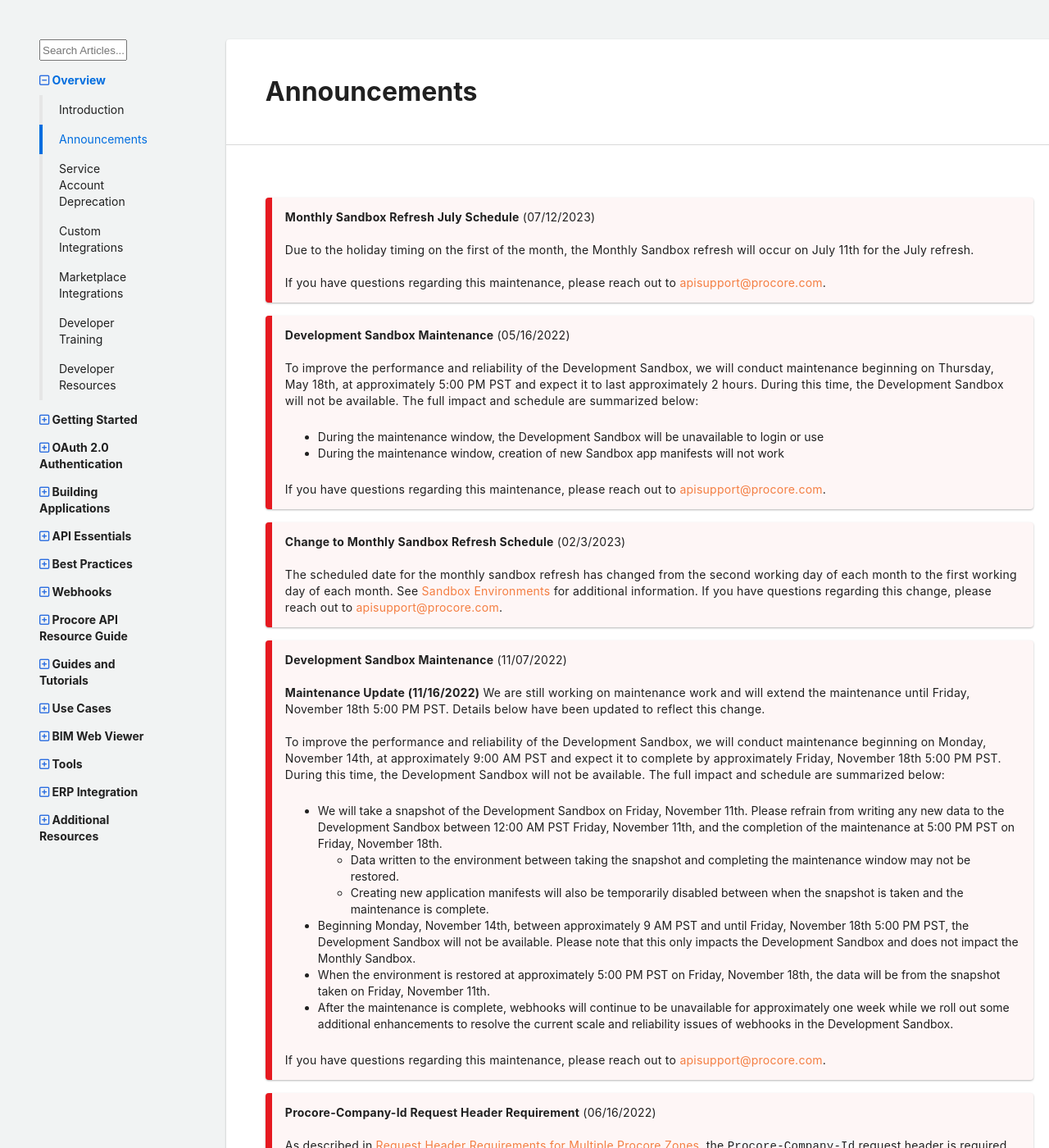
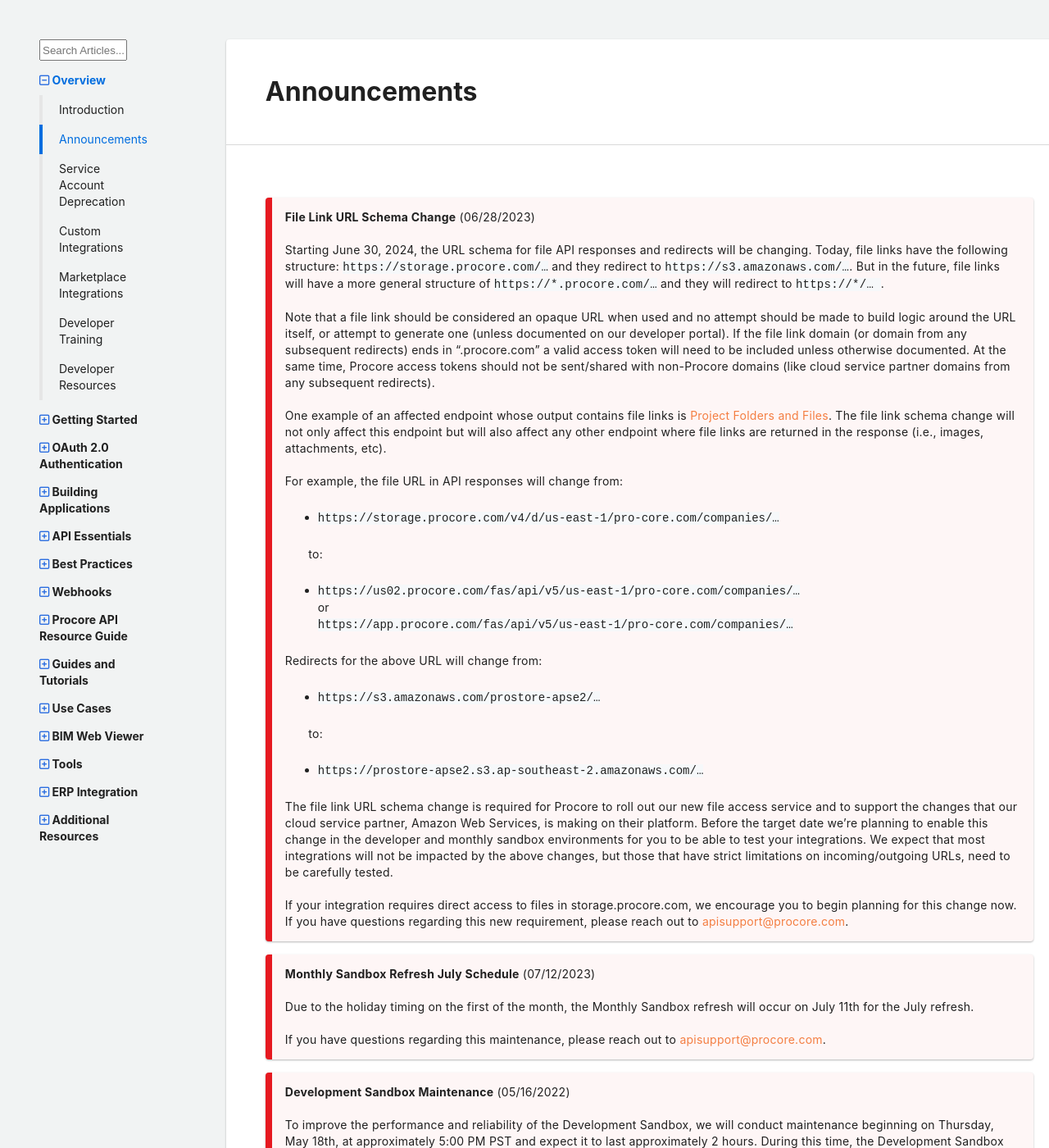
Before and after one commit to procore/documentation, a Jekyll site: the page built from overview/announcements.md, in a window 1280 px wide and 1400 px high. Shown: the whole window at 82% size. Built offline with Jekyll 4.4.1, drawn with Linux system fonts in a browser that asks for light colours; comment, search, counter and statistics services are not loaded.

Commit message:
DOCS-719 file link URL change (#174)
* New announcment for file link URL schema change

* Announcement for new file link URL schema

```diff
--- a/overview/announcements.md
+++ b/overview/announcements.md
@@ -4,6 +4,43 @@ title: Announcements
 layout: default
 section_title: Overview
 ---
+
+>**File Link URL Schema Change** (06/28/2023)
+>
+>Starting June 30, 2024, the URL schema for file API responses and redirects will be changing.
+>Today, file links have the following structure: `https://storage.procore.com/…` and they redirect to `https://s3.amazonaws.com/…`.
+>But in the future, file links will have a more general structure of `https://*.procore.com/…` and they will redirect to `https://*/… `.
+>
+> Note that a file link should be considered an opaque URL when used and no attempt should be made to build logic around the URL itself, or attempt to generate one (unless documented on our developer portal).
+>If the file link domain (or domain from any subsequent redirects) ends in ".procore.com" a valid access token will need to be included unless otherwise documented.
+>At the same time, Procore access tokens should not be sent/shared with non-Procore domains (like cloud service partner domains from any subsequent redirects).
+>
+>One example of an affected endpoint whose output contains file links is [Project Folders and Files](https://developers.procore.com/reference/rest/v1/project-folders-and-files?version=1.0#list-project-folders-and-files).
+>The file link schema change will not only affect this endpoint but will also affect any other endpoint where file links are returned in the response (i.e., images, attachments, etc).
+>
+>For example, the file URL in API responses will change from:
+>
+>* `https://storage.procore.com/v4/d/us-east-1/pro-core.com/companies/…`
+>
+>&emsp;&emsp;to:
+>
+>* `https://us02.procore.com/fas/api/v5/us-east-1/pro-core.com/companies/…`
+>or
+`https://app.procore.com/fas/api/v5/us-east-1/pro-core.com/companies/…`
+>
+>Redirects for the above URL will change from:
+>
+>* `https://s3.amazonaws.com/prostore-apse2/…`
+>
+>&emsp;&emsp;to:
+>* `https://prostore-apse2.s3.ap-southeast-2.amazonaws.com/…`
+>
+>The file link URL schema change is required for Procore to roll out our new file access service and to support the changes that our cloud service partner, Amazon Web Services, is making on their platform.
+>Before the target date we’re planning to enable this change in the developer and monthly sandbox environments for you to be able to test your integrations.
+>We expect that most integrations will not be impacted by the above changes, but those that have strict limitations on incoming/outgoing URLs, need to be carefully tested.
+>
+>If your integration requires direct access to files in storage.procore.com, we encourage you to begin planning for this change now.
+>If you have questions regarding this new requirement, please reach out to [apisupport@procore.com](mailto:apisupport@procore.com).
 
 >**Monthly Sandbox Refresh July Schedule** (07/12/2023)
 >
```
